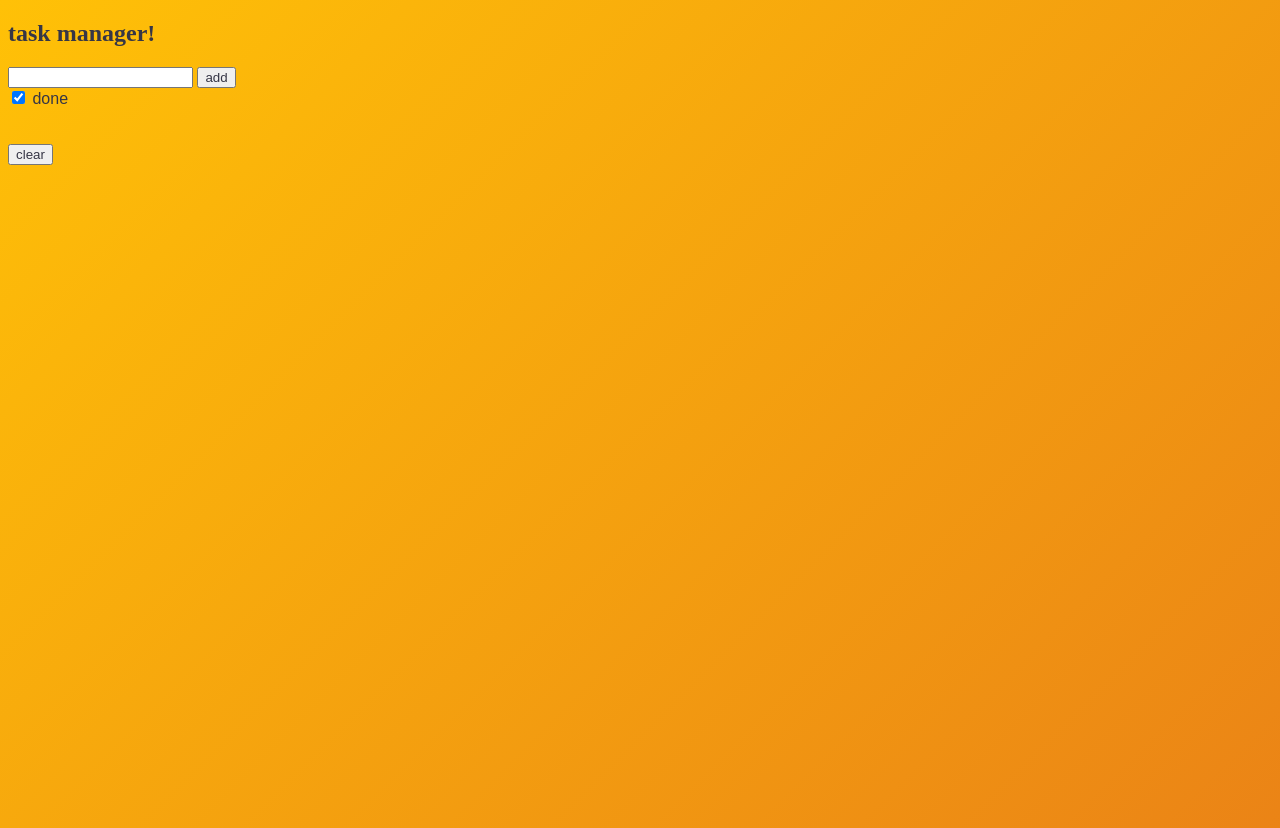
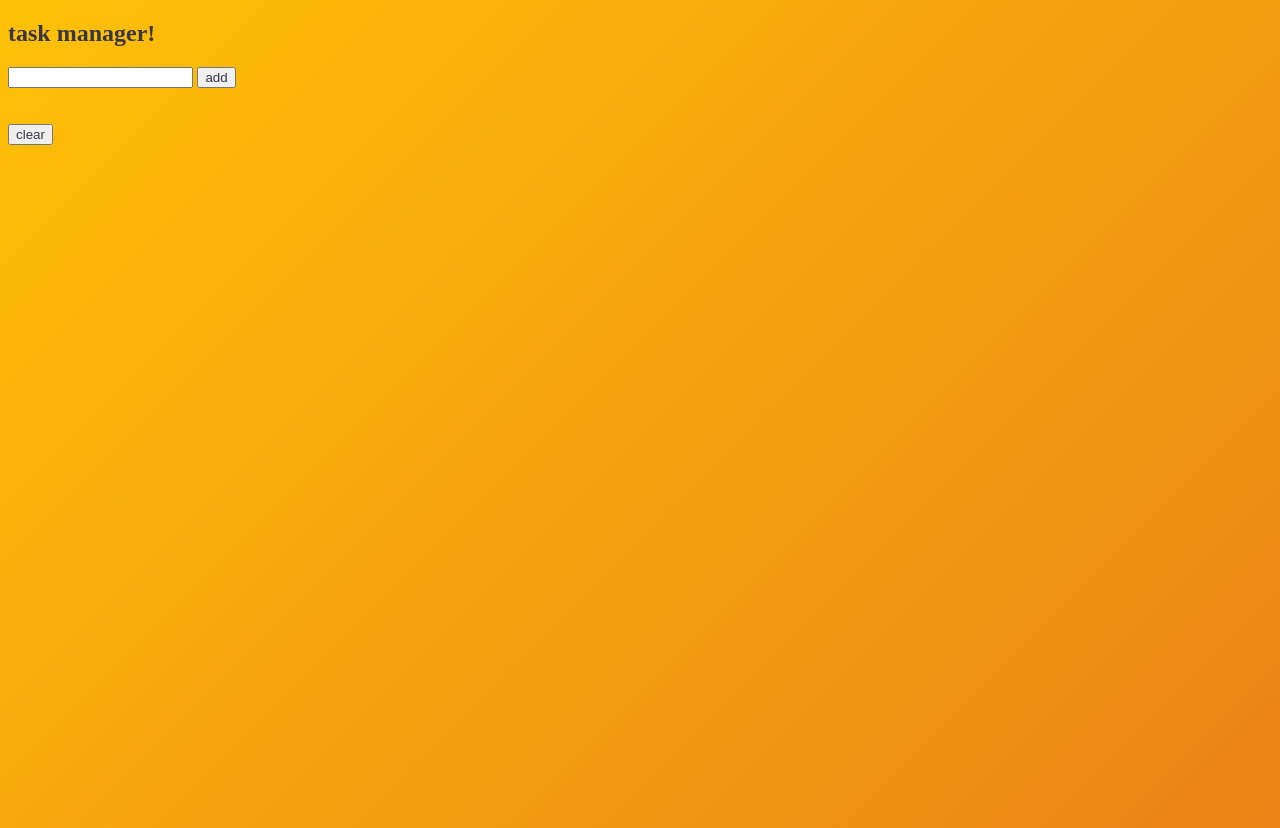
Before and after one commit to ankiiisharma/Task-Manager, a plain HTML site: page index.html in a window 1280 px wide. Drawn offline with Linux system fonts and the light colour scheme.

Commit message:
checkbox deleted

```diff
--- a/index.html
+++ b/index.html
@@ -15,12 +15,6 @@
   <button class="add-task">add</button>
 
   <div class="all-tasks">
-    <div class="form-check">
-      <label class="form-check-label">
-        <input type="checkbox" class="form-check-input" name="" id="" value="checkedValue" checked>
-         done
-      </label>
-    </div>
   </div> <br><br>
   <button class="clear-task">clear</button>
 
```
